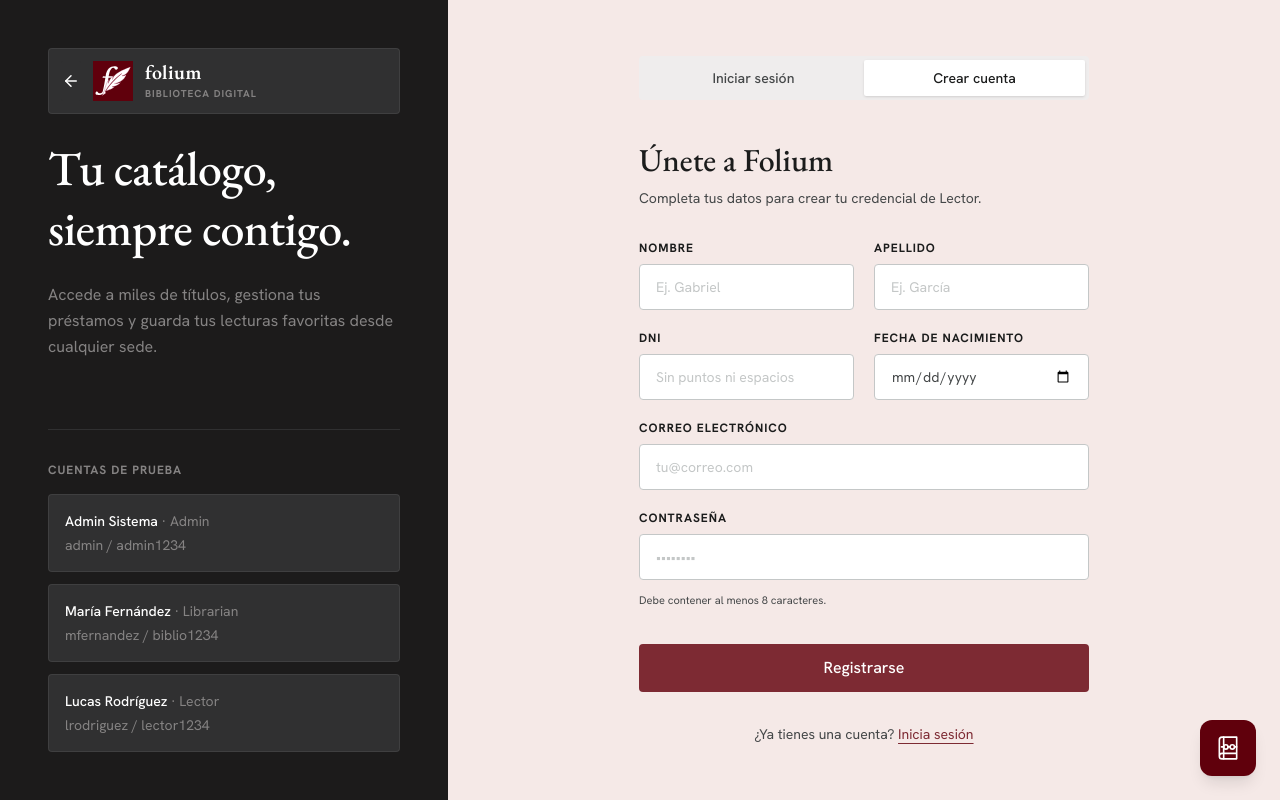
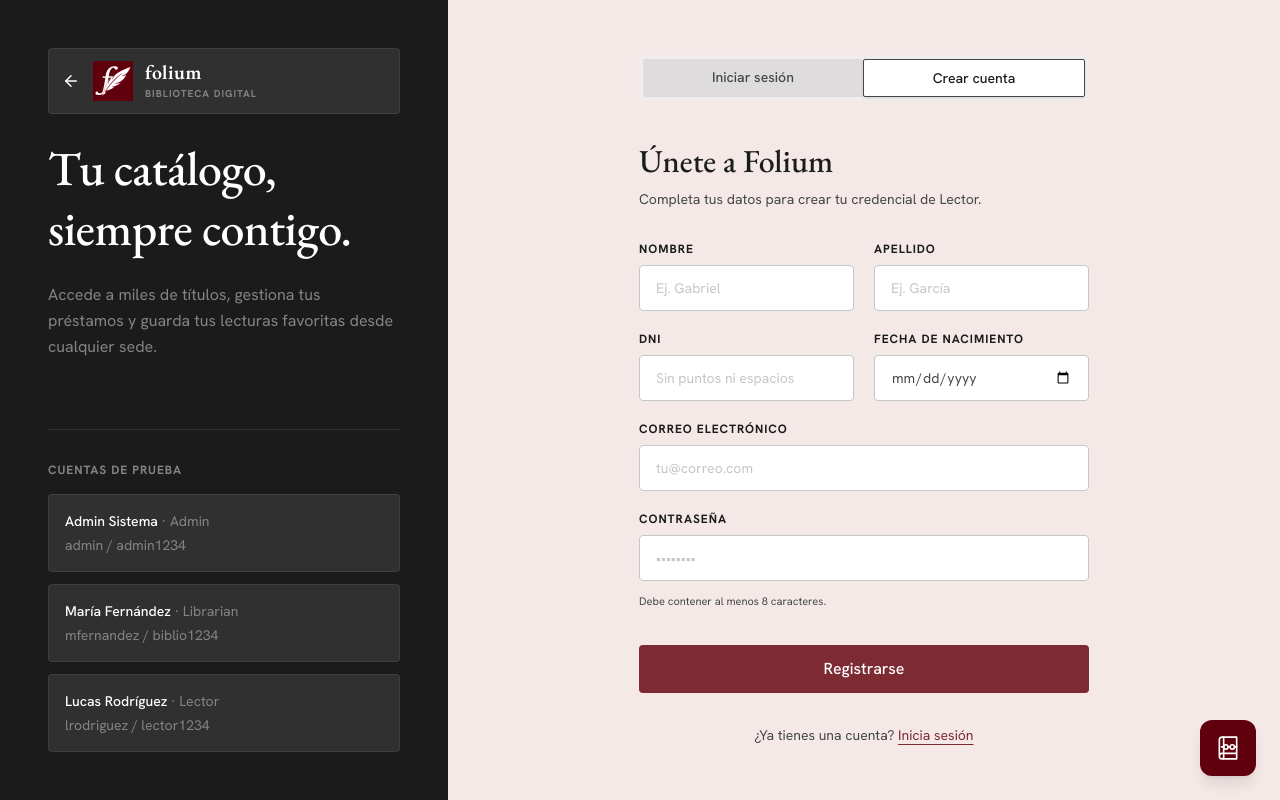
Before and after one commit to Facundo177/folium-web-app, a React (Vite) app: page /register in a window 1280 px wide. Built offline with nearby package versions, Linux system fonts and the light colour scheme; no server answers; some icons are missing.

Commit message:
actualización rápida para probar

```diff
--- a/src/components/Login&RegisterComponents/LoginForm.jsx
+++ b/src/components/Login&RegisterComponents/LoginForm.jsx
@@ -42,12 +42,12 @@ export default function LoginForm() {
     <div className="w-full max-w-[400px] flex flex-col items-center">
       {/* Toggle Iniciar sesión / Crear cuenta */}
       <div className="w-full bg-surface-container rounded-lg p-1 flex mb-12">
-        <button className="flex-1 bg-surface-container-lowest text-on-surface text-body-md font-medium py-2 rounded shadow-sm">
+        <button className="flex-1 bg-surface-container-lowest text-on-surface text-body-md font-medium py-2 rounded shadow-sm border border-on-primary-fixed-variant">
           Iniciar sesión
         </button>
         <Link
           to="/register"
-          className="flex-1 text-on-surface-variant text-body-md font-medium py-2 rounded hover:text-on-surface transition-colors text-center"
+          className="flex-1 text-on-surface-variant text-body-md font-medium py-2 rounded hover:text-on-surface transition-colors text-center bg-on-primary-fixed-variant/10"
         >
           Crear cuenta
         </Link>
--- a/src/components/Login&RegisterComponents/RegisterForm.jsx
+++ b/src/components/Login&RegisterComponents/RegisterForm.jsx
@@ -32,11 +32,11 @@ export default function RegisterForm() {
       <div className="w-full bg-surface-container rounded-lg p-1 flex mb-10">
         <Link
           to="/login"
-          className="flex-1 text-on-surface-variant text-body-md font-medium py-2 rounded hover:text-on-surface transition-colors text-center"
+          className="flex-1 text-on-surface-variant text-body-md font-medium py-2 rounded hover:text-on-surface transition-colors text-center bg-on-primary-fixed-variant/10 "
         >
           Iniciar sesión
         </Link>
-        <button className="flex-1 bg-surface-container-lowest text-on-surface text-body-md font-medium py-2 rounded shadow-sm">
+        <button className="flex-1 bg-surface-container-lowest text-on-surface text-body-md font-medium py-2 rounded shadow-sm border border-on-primary-fixed-variant">
           Crear cuenta
         </button>
       </div>
```
